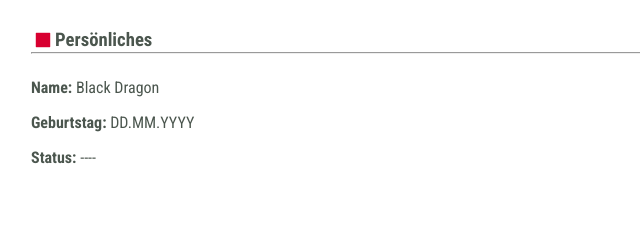
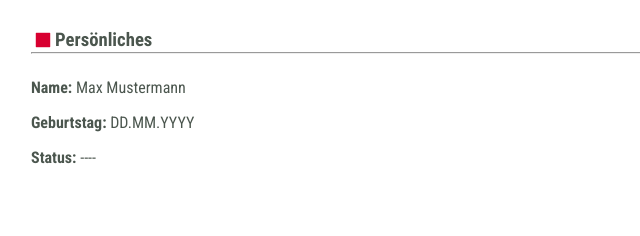
Before and after one commit to TheBlackDragon4/WT-HS-Co-Se2, a plain HTML site: page Praktikumsaufgaben/4. Termin + Nachfolgende/index.html in a window 1280 px wide. Shown: the part 337-573 px from the top of the page, 0-640 px from the left. Drawn offline with Linux system fonts and the light colour scheme.

Commit message:
Update index.html

```diff
--- a/Praktikumsaufgaben/4. Termin + Nachfolgende/index.html
+++ b/Praktikumsaufgaben/4. Termin + Nachfolgende/index.html
@@ -51,7 +51,7 @@
             </h3>
             <hr />
             <div>
-                <p><b>Name: </b>Black Dragon</p>
+                <p><b>Name: </b>Max Mustermann</p>
                 <p><b>Geburtstag: </b>DD.MM.YYYY</p>
                 <p><b>Status: </b>----</p>
             </div>
```
